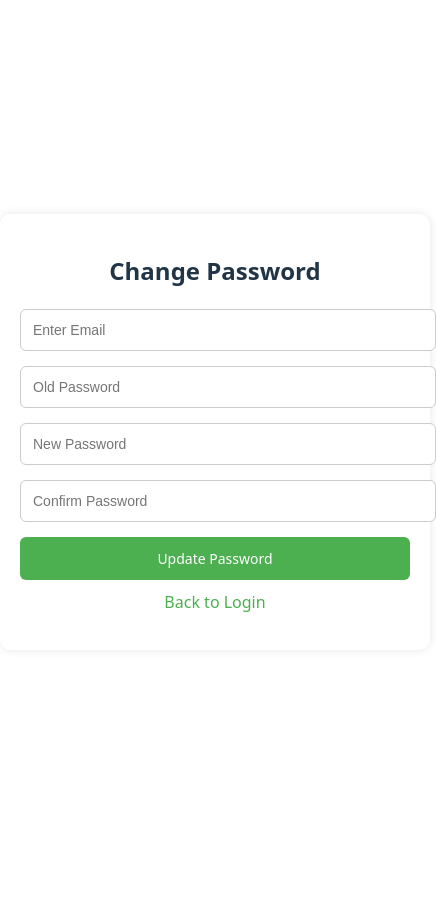
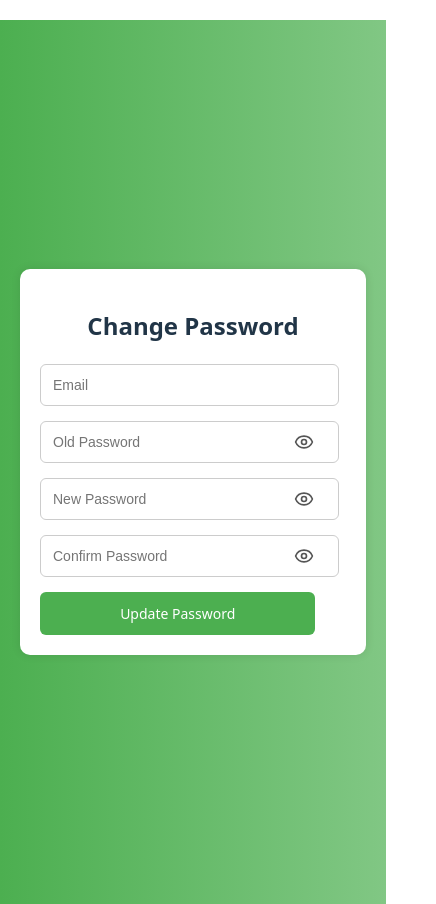
Before and after one commit to abdlkadirdarwih-bit/vercelFrontend7, a React (Vite) app: page /change-password in a window 390 px wide. Shown: the whole page, 436 px wide, since content can reach past the window. Before the commit the page ends 844 px from the top, so only its background shows below. Built offline with nearby package versions, Linux system fonts and the light colour scheme.

Commit message:
Update frontend URL for deployed frontend

```diff
--- a/package.json
+++ b/package.json
@@ -12,6 +12,7 @@
   "dependencies": {
     "axios": "^1.12.2",
     "bootstrap": "^5.3.8",
+    "lucide-react": "^0.553.0",
     "react": "^19.0.0",
     "react-dom": "^19.0.0",
     "react-router-dom": "^7.9.4"
--- a/src/App.css
+++ b/src/App.css
@@ -1,3 +1,34 @@
+
+
+
+
+
+
+
+
+
+
+.password-container {
+  position: relative;
+  display: flex;
+  align-items: center;
+}
+
+.password-container input {
+  width: 100%;
+  padding-right: 40px; /* space for the icon */
+}
+
+.password-toggle {
+  position: absolute;
+  right: 25px;
+  cursor: pointer;
+  color: #555;
+}
+.password-toggle:hover {
+  color: #000000;
+}
+
 
 
 
@@ -29,7 +60,7 @@
 
 /* Inputs */
 .form-box input {
-  width: 100%;
+  width: 90%;
   padding: 12px;
   margin-bottom: 15px;
   font-size: 16px;
@@ -44,7 +75,7 @@
 
 /* Button */
 .form-box button {
-  width: 100%;
+  width: 95%;
   padding: 12px;
   background: #4caf50;
   color: white;
--- /dev/null
+++ b/src/ChangePasswordPage.css
@@ -0,0 +1,96 @@
+.change-container {
+  display: flex;
+  justify-content: center;
+  align-items: center;
+  min-height: 100vh;
+  background: linear-gradient(to right, #4caf50, #81c784);
+  padding: 20px;
+}
+
+/* Form Box */
+.change-form {
+  background: #fff;
+  padding: 25px;
+  border-radius: 10px;
+  width: 100%;
+  max-width: 400px;
+  box-shadow: 0 0 10px rgba(0, 0, 0, 0.1);
+}
+
+.change-form h2 {
+  text-align: center;
+  margin-bottom: 20px;
+}
+
+/* Input Group */
+.input-group {
+  position: relative;
+  margin-bottom: 15px;
+}
+
+/* Inputs */
+.input-group input {
+  width: 80%;
+  padding: 12px 40px 12px 12px; /* space for toggle icon */
+  font-size: 16px;
+  border: 1px solid #ccc;
+  border-radius: 6px;
+  outline: none;
+}
+
+.input-group input:focus {
+  border-color: #4caf50;
+}
+
+/* Toggle Icon */
+.toggle-icon {
+  position: absolute;
+  right: 32px;
+  top: 55%;
+  transform: translateY(-50%);
+  cursor: pointer;
+  color: #555;
+}
+
+.toggle-icon:hover {
+  color: #4caf50;
+}
+
+/* Button */
+.change-form button {
+  width: 90%;
+  /* display: flex;
+  justify-content: center;
+  align-items: center; */
+  padding: 12px;
+  background: #4caf50;
+  color: white;
+  border: none;
+  font-size: 16px;
+  border-radius: 6px;
+  cursor: pointer;
+  transition: background 0.3s;
+}
+
+.change-form button:hover {
+  background: #45a049;
+}
+
+/* Message */
+.msg {
+  margin-top: 10px;
+  text-align: center;
+  font-weight: 500;
+}
+
+/* 📱 Responsive */
+@media (max-width: 500px) {
+  .change-form {
+    padding: 20px;
+  }
+
+  .input-group input,
+  .change-form button {
+    font-size: 14px;
+  }
+}
--- a/src/ChangePasswordPage.jsx
+++ b/src/ChangePasswordPage.jsx
@@ -1,18 +1,26 @@
+
+
 
 
 import React, { useState } from "react";
-import axios from "axios";
-import { useLocation, Link } from "react-router-dom";
+import { Eye, EyeOff } from "lucide-react";
+import   "./ChangePasswordPage.css";
 
 export default function ChangePasswordPage() {
-  const location = useLocation();
-  const emailFromLogin = location.state?.email || "";
-  const [email, setEmail] = useState(emailFromLogin);
-      const [oldPassword, setOldPassword] = useState("");  // 🆕 added
+    const [email, setEmail] = useState("");
+  const [oldPassword, setOldPassword] = useState("");
   const [newPassword, setNewPassword] = useState("");
   const [confirm, setConfirm] = useState("");
-  const [msg, setMsg] = useState("");
+
+  const [showOld, setShowOld] = useState(false);
+  const [showNew, setShowNew] = useState(false);
+  const [showConfirm, setShowConfirm] = useState(false);
 const backendUrl = import.meta.env.VITE_BACKEND_URL;
+
+  // const handleSubmit = (e) => {
+  //   e.preventDefault();
+  //   console.log({ oldPassword, newPassword, confirm });
+  // };
 
     const handleChangePassword = async (e) => {
     e.preventDefault();
@@ -36,50 +44,154 @@ export default function ChangePasswordPage() {
       setMsg(err.response?.data?.message || "Error updating password");
     }
   };
+  return (
+<div className="change-container">
+  <form className="change-form" onSubmit={handleChangePassword}>
+    <h2>Change Password</h2>
 
-  return (
-    <div className="container">
-      <form className="form-box" onSubmit={handleChangePassword}>
-        <h2>Change Password</h2>
+ <div className="input-group">
       <input
         type="email"
-          placeholder="Enter Email"
+        placeholder="Email"
         value={email}
         onChange={(e) => setEmail(e.target.value)}
         required
       />
-
+    </div>
+    <div className="input-group">
       <input
-          type="password"
+        type={showOld ? "text" : "password"}
         placeholder="Old Password"
         value={oldPassword}
         onChange={(e) => setOldPassword(e.target.value)}
         required
       />
+      <span className="toggle-icon" onClick={() => setShowOld(!showOld)}>
+        {showOld ? <EyeOff size={20} /> : <Eye size={20} />}
+      </span>
+    </div>
 
+    <div className="input-group">
       <input
-          type="password"
+        type={showNew ? "text" : "password"}
         placeholder="New Password"
         value={newPassword}
         onChange={(e) => setNewPassword(e.target.value)}
         required
       />
+      <span className="toggle-icon" onClick={() => setShowNew(!showNew)}>
+        {showNew ? <EyeOff size={20} /> : <Eye size={20} />}
+      </span>
+    </div>
 
+    <div className="input-group">
       <input
-          type="password"
+        type={showConfirm ? "text" : "password"}
         placeholder="Confirm Password"
         value={confirm}
         onChange={(e) => setConfirm(e.target.value)}
         required
       />
+      <span className="toggle-icon" onClick={() => setShowConfirm(!showConfirm)}>
+        {showConfirm ? <EyeOff size={20} /> : <Eye size={20} />}
+      </span>
+    </div>
 
     <button type="submit">Update Password</button>
-        <p className="link">
-          <Link to="/">Back to Login</Link>
-        </p>
-
-        {msg && <p className="msg">{msg}</p>}
   </form>
 </div>
+
   );
 }
+
+
+
+
+
+
+
+// import React, { useState } from "react";
+// import axios from "axios";
+// import { useLocation, Link } from "react-router-dom";
+// import { Eye, EyeOff } from "lucide-react"; // 👈 install this icon library
+
+// export default function ChangePasswordPage() {
+//   const location = useLocation();
+//   const emailFromLogin = location.state?.email || "";
+//   const [email, setEmail] = useState(emailFromLogin);
+//       const [oldPassword, setOldPassword] = useState("");  // 🆕 added
+//   const [newPassword, setNewPassword] = useState("");
+//   const [confirm, setConfirm] = useState("");
+//   const [msg, setMsg] = useState("");
+//       const [showPassword, setShowPassword] = useState(false); // 👈 for toggle
+//  const backendUrl = import.meta.env.VITE_BACKEND_URL;
+
+  // const handleChangePassword = async (e) => {
+  //   e.preventDefault();
+  //   setMsg("");
+
+  //   if (newPassword !== confirm) {
+  //     setMsg("Passwords do not match");
+  //     return;
+  //   }
+
+  //   try {
+  //     const res = await axios.post(`${backendUrl}/api/auth/change-password`,  {
+  //                   // const res = await axios.post('http://localhost:3001/api/auth/change-password', {
+
+  //       email,
+  //      oldPassword,
+  //       newPassword,
+  //     });
+  //     setMsg(res.data.message);
+  //   } catch (err) {
+  //     setMsg(err.response?.data?.message || "Error updating password");
+  //   }
+  // };
+
+//   return (
+//     <div className="container">
+//       <form className="form-box" onSubmit={handleChangePassword}>
+//         <h2>Change Password</h2>
+//         <input
+//           type="email"
+//           placeholder="Enter Email"
+//           value={email}
+//           onChange={(e) => setEmail(e.target.value)}
+//           required
+//         />
+
+//         <input
+//           type="password"
+//           placeholder="Old Password"
+//           value={oldPassword}
+//           onChange={(e) => setOldPassword(e.target.value)}
+//           required
+//         />
+
+//         <input
+//           type="password"
+//           placeholder="New Password"
+//           value={newPassword}
+//           onChange={(e) => setNewPassword(e.target.value)}
+//           required
+//         />
+
+//         <input
+//           type="password"
+//           placeholder="Confirm Password"
+//           value={confirm}
+//           onChange={(e) => setConfirm(e.target.value)}
+//           required
+//         />
+
+//         <button type="submit">Update Password</button>
+//         <p className="link">
+//           <Link to="/">Back to Login</Link>
+//         </p>
+
+//         {msg && <p className="msg">{msg}</p>}
+//       </form>
+//     </div>
+//   );
+// }
--- a/src/LoginPage.jsx
+++ b/src/LoginPage.jsx
@@ -3,11 +3,14 @@
 import React, { useState } from "react";
 import axios from "axios";
 import { Link, useNavigate } from "react-router-dom";
+import { Eye, EyeOff } from "lucide-react"; // 👈 install this icon library
 
 export default function LoginPage() {
   const [email, setEmail] = useState("");
   const [password, setPassword] = useState("");
   const [msg, setMsg] = useState("");
+    const [showPassword, setShowPassword] = useState(false); // 👈 for toggle
+
   const navigate = useNavigate();
 const backendUrl = import.meta.env.VITE_BACKEND_URL;
 
@@ -16,8 +19,8 @@ const backendUrl = import.meta.env.VITE_BACKEND_URL;
     setMsg("");
     // 'http://localhost:3001/'
     try {
-      const res = await axios.post('http://localhost:5000/api/auth/login', {
-            // const res = await axios.post(`${backendUrl}/api/auth/login`, {
+      // const res = await axios.post('http://localhost:5000/api/auth/login', {
+            const res = await axios.post(`${backendUrl}/api/auth/login`, {
                   // const res = await axios.post('https://vercel-backend7.vercel.app/api/auth/login', {
 
         email,
@@ -41,13 +44,33 @@ const backendUrl = import.meta.env.VITE_BACKEND_URL;
           required
         />
 
-        <input
-          type="password"
+        {/* <input
+                    type={showPassword ? "text" : "password"} // 👈 toggle type
+          // type="password"
           placeholder="Enter Password"
           value={password}
           onChange={(e) => setPassword(e.target.value)}
           required
-        />
+        /> */}
+
+<div className="password-container">
+          <input
+            type={showPassword ? "text" : "password"} // 👈 toggle type
+            placeholder="Enter Password"
+            value={password}
+            onChange={(e) => setPassword(e.target.value)}
+            required
+          />
+
+          {/* 👇 Icon button */}
+          <span
+            className="password-toggle"
+            onClick={() => setShowPassword(!showPassword)}
+          >
+            {showPassword ? <EyeOff size={20} /> : <Eye size={20} />}
+          </span>
+        </div>
+
 
         <button type="submit">Login</button>
         <p className="link">
```
Also changed, not shown: 1 other file (tests, documents, lock files or other folders). Lines whose indentation alone changed are shown as unchanged.
